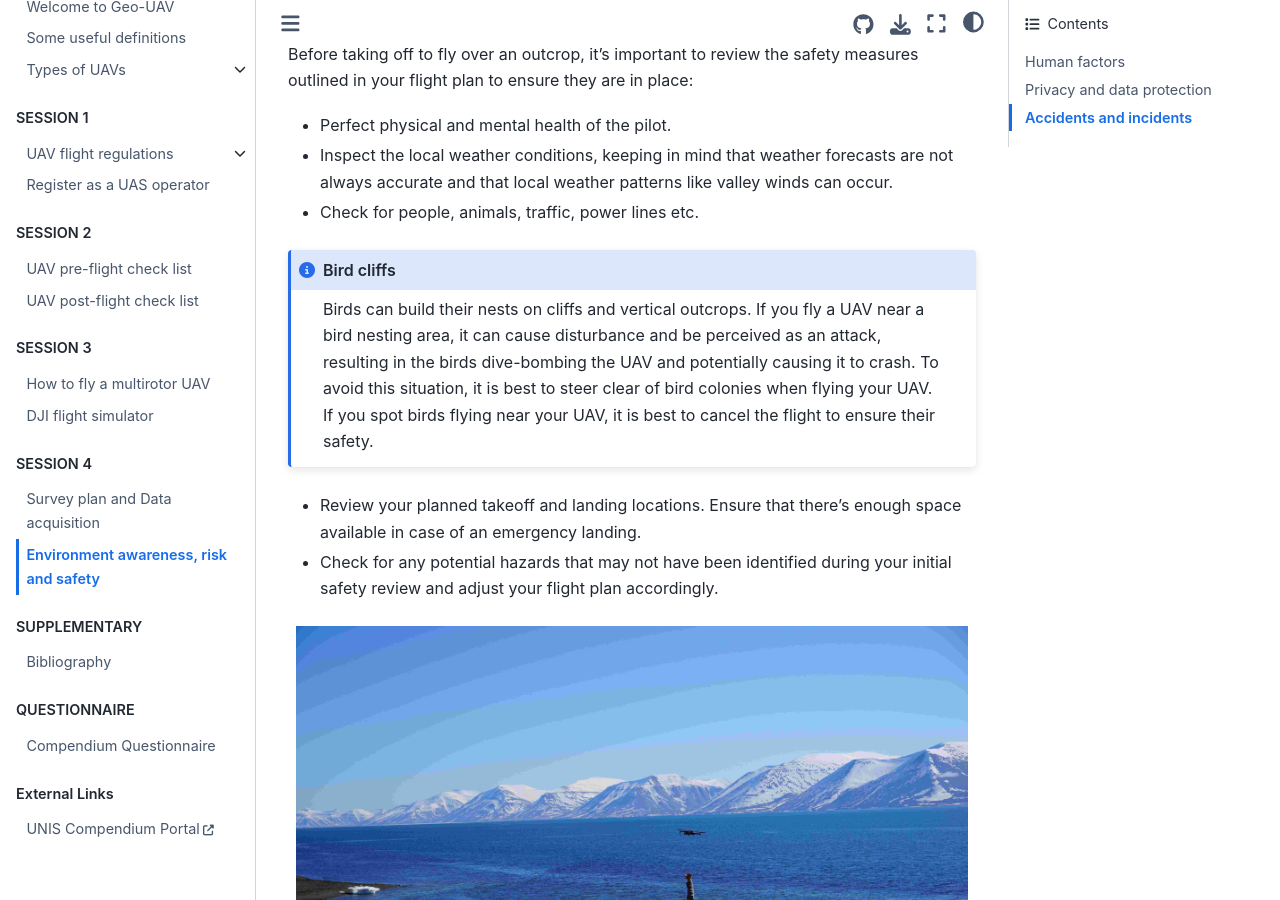
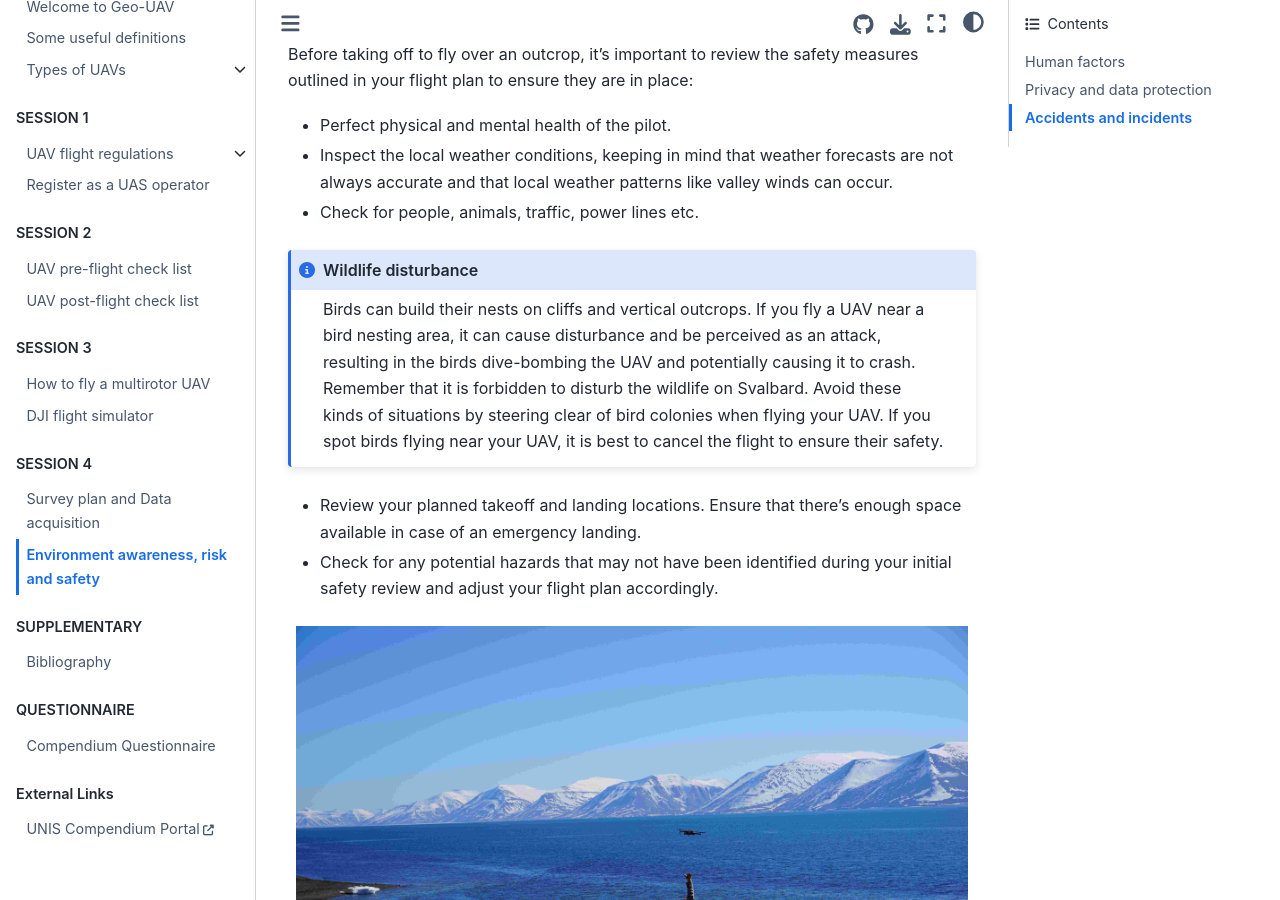
Before and after one commit to UNISvalbard/Geo-UAV, a Jupyter Book: the page built from content/lessons/environment/environment.md, in a window 1280 px wide and 900 px high, scrolled down 312 px. Built offline with Jupyter Book 1.0.4 settings and Sphinx 7.4.7 and the Sphinx Book theme 1.1.4, drawn with Linux system fonts in a browser that asks for light colours.

Commit message:
environment update

````diff
--- a/content/lessons/environment/environment.md
+++ b/content/lessons/environment/environment.md
@@ -8,9 +8,9 @@ Before taking off to fly over an outcrop, it's important to review the safety me
 - Inspect the local weather conditions, keeping in mind that weather forecasts are not always accurate and that local weather patterns like valley winds can occur.
 
 - Check for people, animals, traffic, power lines etc.
-```{admonition} Bird cliffs
+```{admonition} Wildlife disturbance
 :class: note
-Birds can build their nests on cliffs and vertical outcrops. If you fly a UAV near a bird nesting area, it can cause disturbance and be perceived as an attack, resulting in the birds dive-bombing the UAV and potentially causing it to crash. To avoid this situation, it is best to steer clear of bird colonies when flying your UAV. If you spot birds flying near your UAV, it is best to cancel the flight to ensure their safety.
+Birds can build their nests on cliffs and vertical outcrops. If you fly a UAV near a bird nesting area, it can cause disturbance and be perceived as an attack, resulting in the birds dive-bombing the UAV and potentially causing it to crash. Remember that it is forbidden to disturb the wildlife on Svalbard. Avoid these kinds of situations by steering clear of bird colonies when flying your UAV. If you spot birds flying near your UAV, it is best to cancel the flight to ensure their safety.
 ```
 
 - Review your planned takeoff and landing locations. Ensure that there's enough space available in case of an emergency landing.
````
